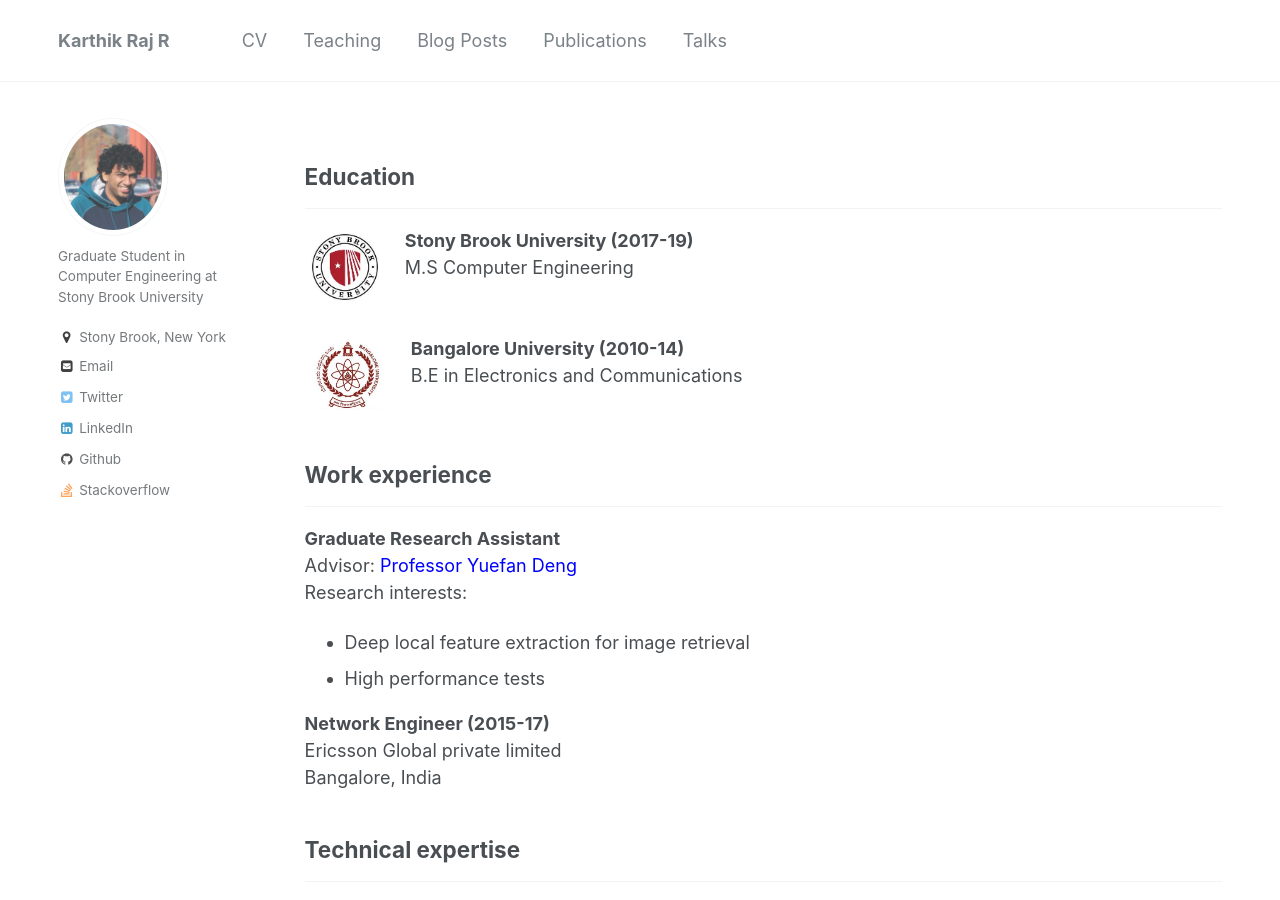
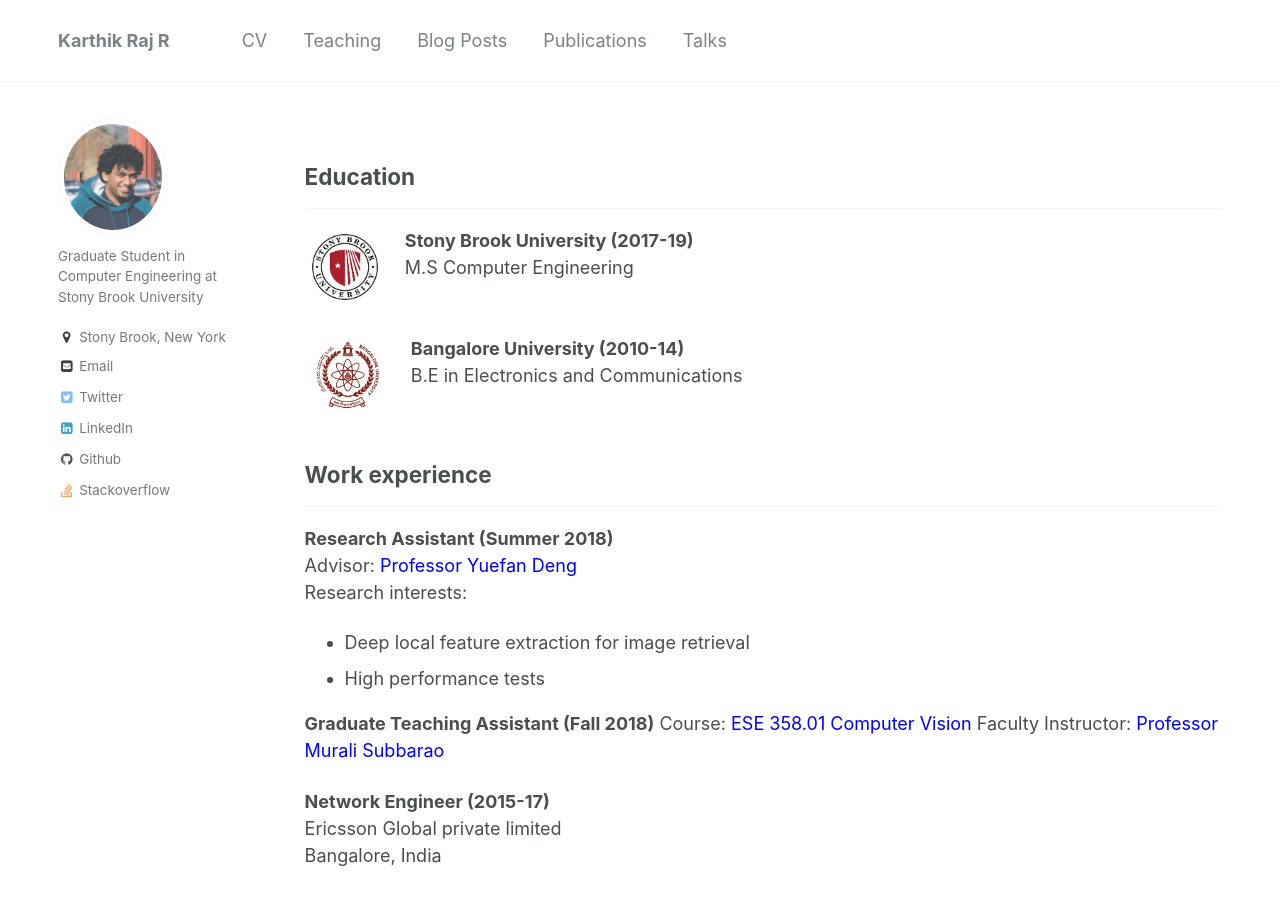
Before and after one commit to Karthik4293/Karthik4293.github.io, a Jekyll site: the page built from _pages/cv.md, in a window 1280 px wide and 900 px high. Built offline with Jekyll 4.4.1, drawn with Linux system fonts in a browser that asks for light colours.

Commit message:
alignment

```diff
--- a/_pages/cv.md
+++ b/_pages/cv.md
@@ -28,11 +28,15 @@ B.E in Electronics and Communications <br/>
 
 ## Work experience
 -----
-<b>Graduate Research Assistant</b>
+<b>Research Assistant (Summer 2018)</b>
 Advisor: <span style="color:blue"><a href='https://www.stonybrook.edu/commcms/ams/people/_faculty_profiles/deng'>Professor Yuefan Deng</a></span>
 Research interests:
    - Deep local feature extraction for image retrieval
    - High performance tests
+
+<b>Graduate Teaching Assistant (Fall 2018)</b>
+Course: <span style="color:blue"><a href='http://www.ece.stonybrook.edu/~murali/syllabus-ese358-f2016-v2.pdf'>ESE 358.01 Computer Vision</a></span>
+Faculty Instructor: <span style="color:blue"><a href='https://www.stonybrook.edu/commcms/electrical/people/-core_faculty/subbarao_murali'>Professor Murali Subbarao</a></span>
 
 <b>Network Engineer (2015-17)</b>
 Ericsson Global private limited
```
